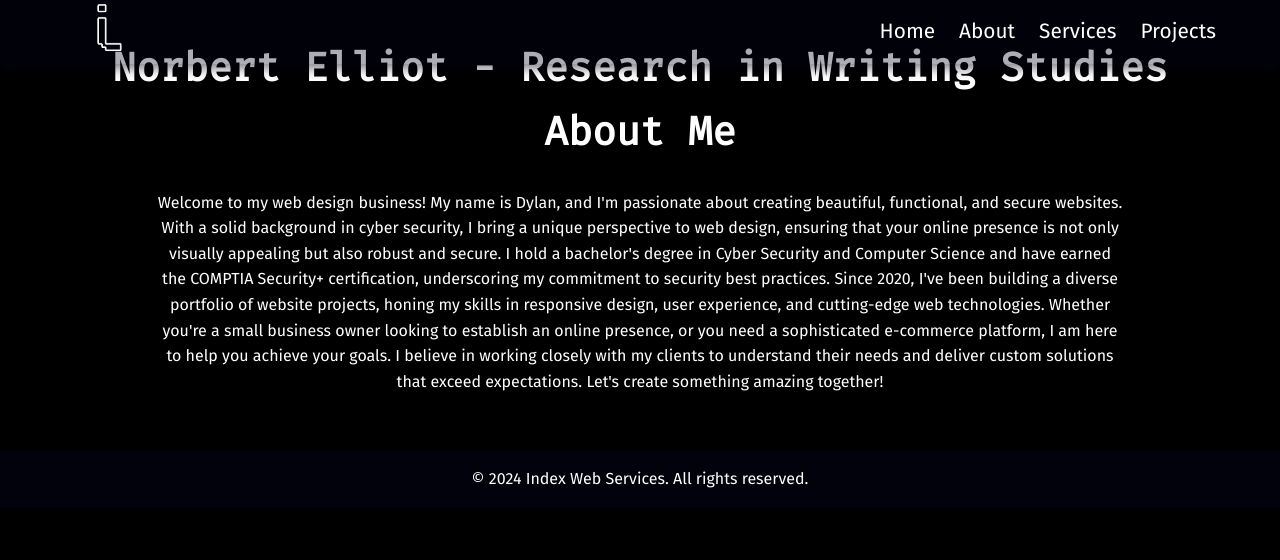
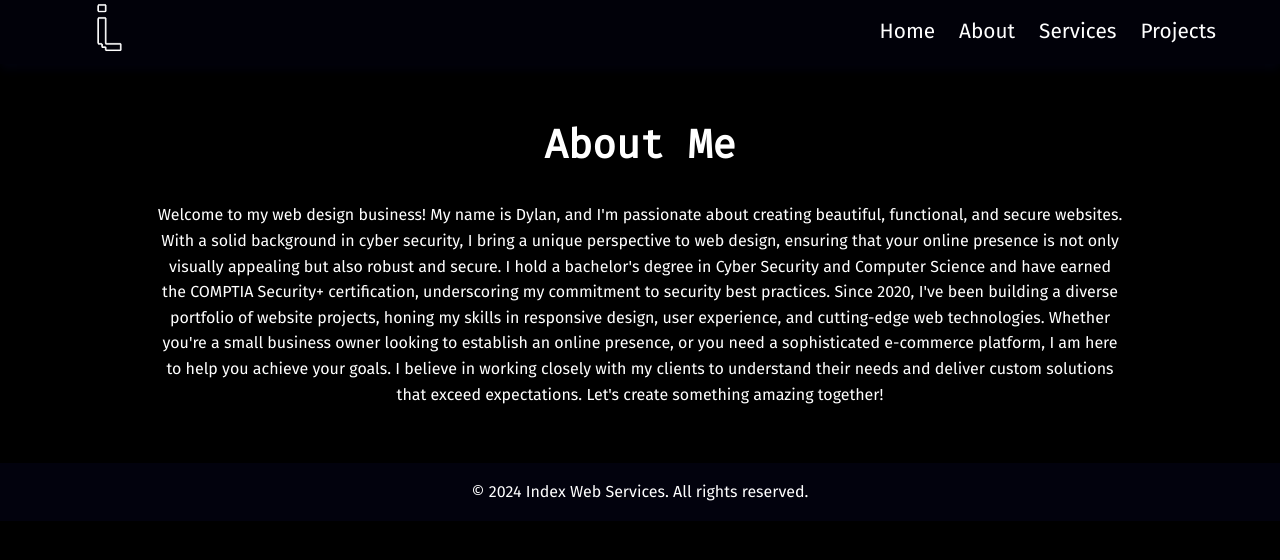
Before and after one commit to dylans0gt/index, a plain HTML site: page about.html in a window 1280 px wide. Drawn offline with Linux system fonts and the light colour scheme; a script that the page names is missing.

Commit message:
Update about.html

```diff
--- a/about.html
+++ b/about.html
@@ -32,9 +32,13 @@
         </nav>
     </header>
 
+    <br>
+    <br>
+    <br>
+
     <main>
         <section id="home">
-            <a style="text-decoration: none; color: white;" href="https://www.norbertelliot.com/"><h1>Norbert Elliot - Research in Writing Studies</h1></a>
+
             <h1>About Me</h1>
             <br>
             <center><p>Welcome to my web design business! My name is Dylan, and I'm passionate about creating beautiful, functional, and secure websites. With a solid background in cyber security, I bring a unique perspective to web design, ensuring that your online presence is not only visually appealing but also robust and secure.
```
